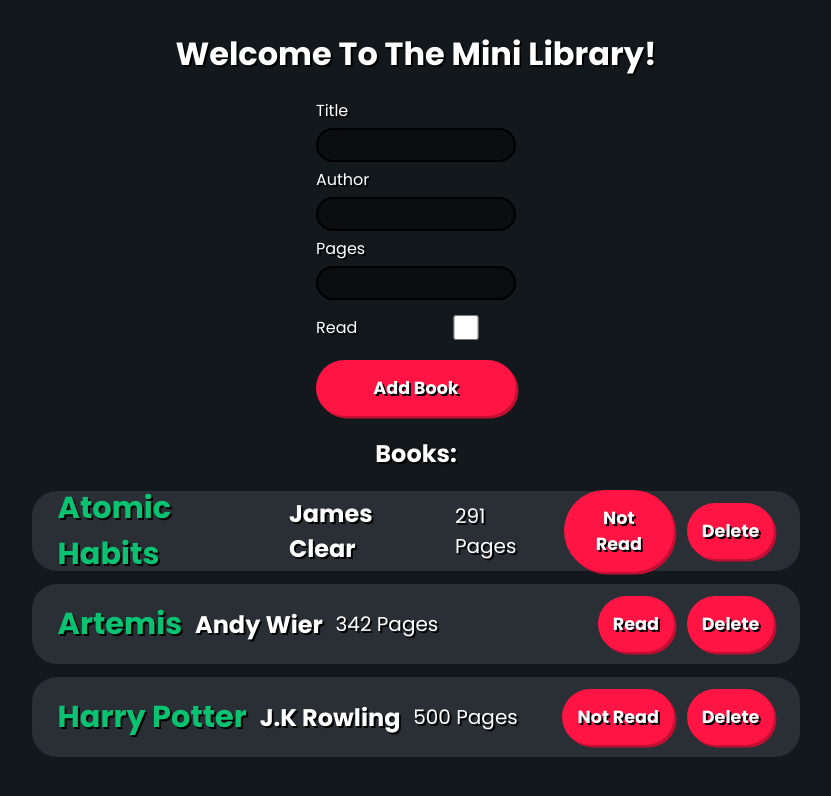
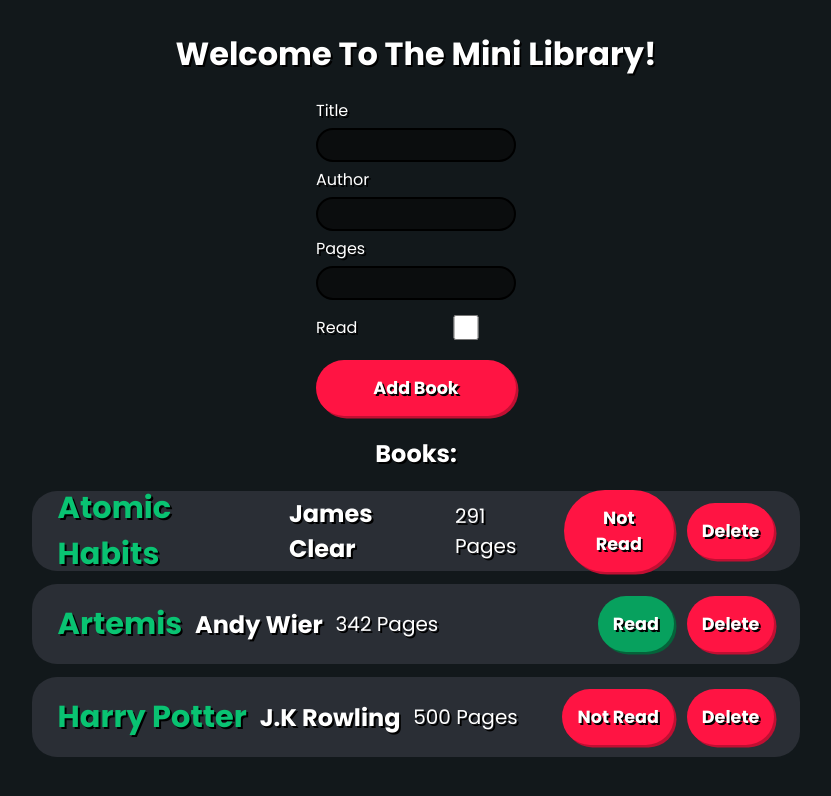
Before and after one commit to Simon-Sahlin/Library-demo, a plain HTML site: page index.html in a window 1280 px wide. Shown: the whole page, without its empty margins (224-1055 px from the left). Drawn offline with Linux system fonts and the light colour scheme.

Commit message:
Style Read/Not Read Button

```diff
--- a/script.js
+++ b/script.js
@@ -31,6 +31,8 @@ function addBookToLibrary(title, author, pages, read){
     deleteBut.textContent = "Delete"
 
     container.classList.add("book");
+    if (read)
+        readBut.classList.add("greenButton")
 
     container.appendChild(h2);
     container.appendChild(h3);
--- a/style.css
+++ b/style.css
@@ -20,6 +20,7 @@
     --orange-light: #fb9865;
     --green: #09c372;
     --green-dark: #07a15e;
+    --green-darker: #05633a;
     --green-light: #0be586;
     --purple: #9166cc;
     --purple-dark: #7d4bc3;
@@ -78,6 +79,10 @@ button:active{
     translate: 2.5px 2.5px;
     box-shadow: 0px 0px 0px var(--red-darker);
 }
+.greenButton{
+    background-color: var(--green-dark);
+    box-shadow: 2.5px 2.5px 0px var(--green-darker);
+}
 
 #bookContainer{
     display: flex;
```
